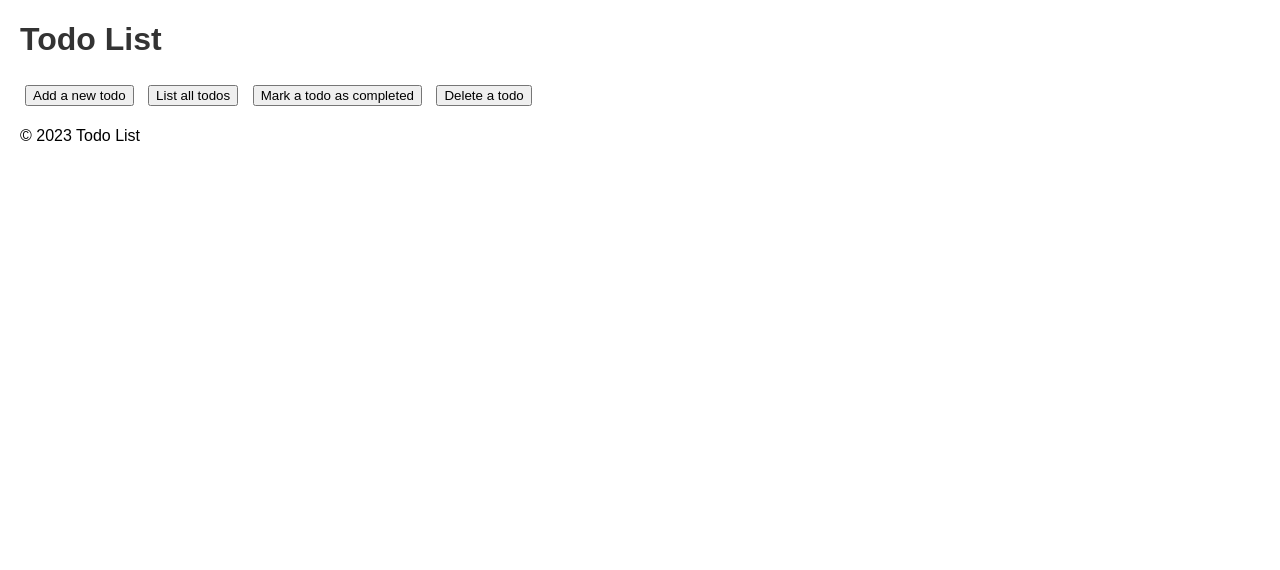
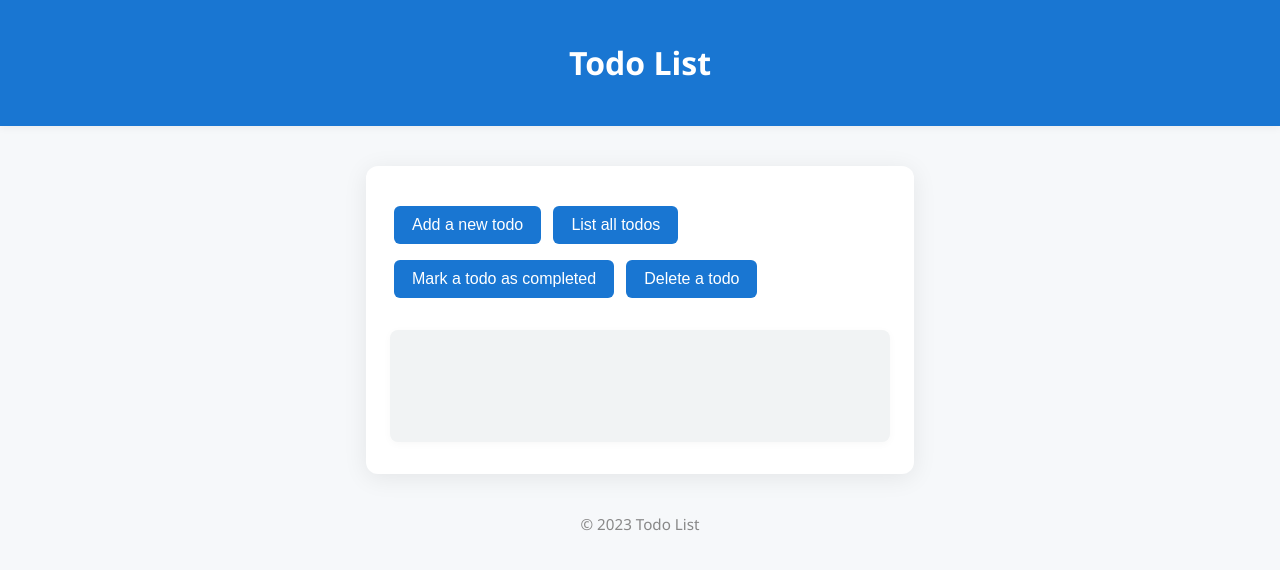
Before and after one commit to hjeong04/rust_todo_list, a plain HTML site: page index.html in a window 1280 px wide. Drawn offline with Linux system fonts and the light colour scheme.

Commit message:
Better ui

```diff
--- a/index.html
+++ b/index.html
@@ -7,25 +7,61 @@
     <title>Todo List</title>
     <style>
     body {
-            font-family: Arial, sans-serif;
-            margin: 20px;
+        font-family: 'Segoe UI', Arial, sans-serif;
+        background: #f6f8fa;
+        margin: 0;
+        padding: 0;
     }
 
-        h1 {
-            color: #333;
+    header {
+        background: #1976d2;
+        color: #fff;
+        padding: 20px 0;
+        text-align: center;
+        box-shadow: 0 2px 8px rgba(0,0,0,0.05);
+    }
+
+    main {
+        max-width: 500px;
+        margin: 40px auto;
+        background: #fff;
+        border-radius: 12px;
+        box-shadow: 0 4px 24px rgba(0,0,0,0.08);
+        padding: 32px 24px;
     }
 
     button {
-            margin: 5px;
+        background: #1976d2;
+        color: #fff;
+        border: none;
+        border-radius: 6px;
+        padding: 10px 18px;
+        margin: 8px 4px;
+        font-size: 1rem;
+        cursor: pointer;
+        transition: background 0.2s;
     }
 
-        ul {
-            list-style-type: none;
-            padding: 0;
+    button:hover {
+        background: #1565c0;
     }
 
-        li {
-            margin: 5px 0;
+    #output {
+        margin-top: 24px;
+        padding: 16px;
+        background: #f1f3f4;
+        border-radius: 8px;
+        min-height: 80px;
+        font-size: 1.05rem;
+        color: #333;
+        box-shadow: 0 2px 8px rgba(0,0,0,0.03);
+    }
+
+    footer {
+        text-align: center;
+        color: #888;
+        margin: 32px 0 0 0;
+        font-size: 0.95rem;
     }
 </style>
 </head>
```
Lines whose indentation alone changed are shown as unchanged.
